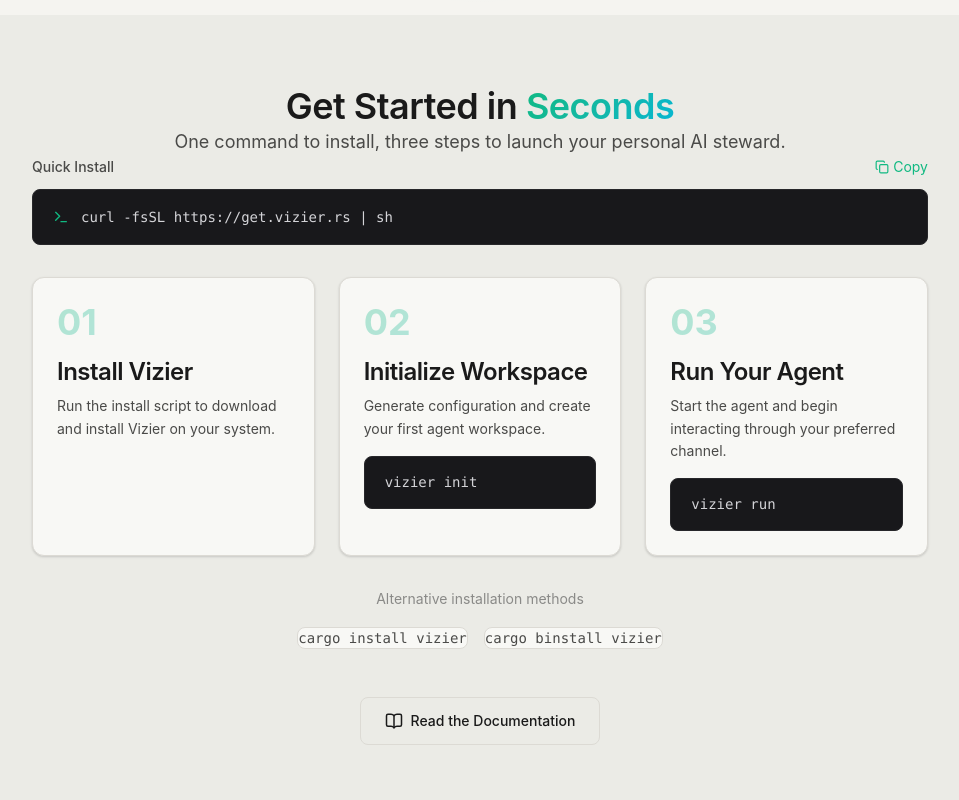
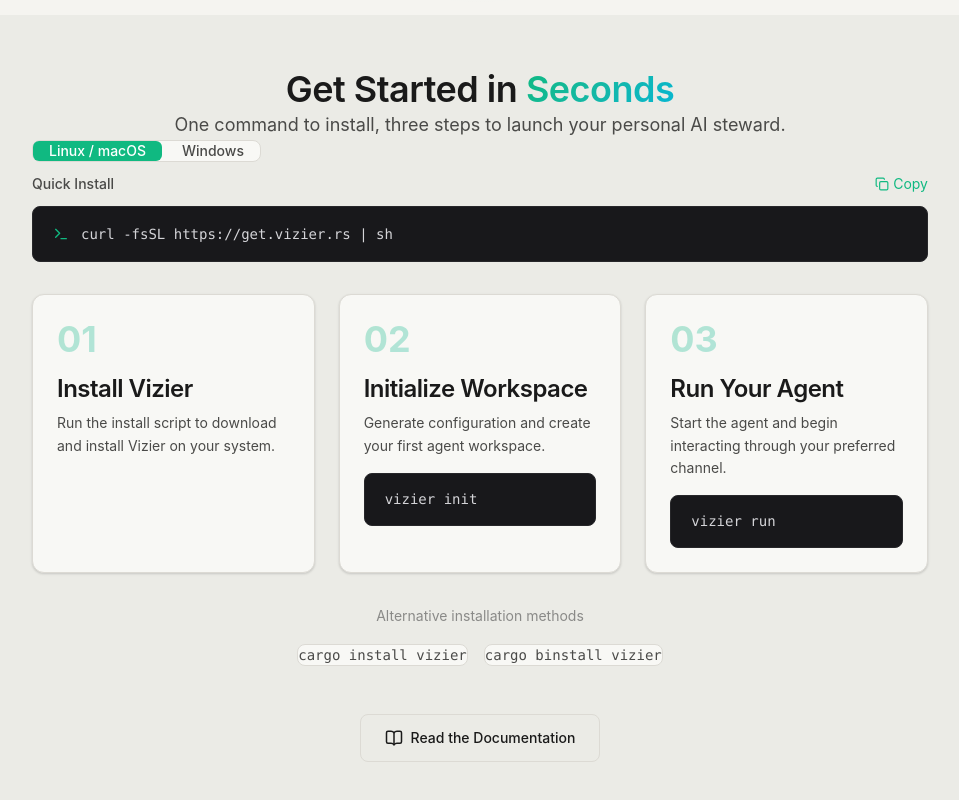
Before and after one commit to vizier-lab/vizier-landing, a React (Vite) app: page / in a window 1280 px wide. Shown: the part 785-1585 px from the top of the page, without its empty margins (160-1119 px from the left). Built offline with nearby package versions, Linux system fonts and the light colour scheme.

Commit message:
feat: add windows link

```diff
--- a/src/components/Quickstart.tsx
+++ b/src/components/Quickstart.tsx
@@ -1,9 +1,17 @@
 import { motion } from 'framer-motion';
 import { useInView } from 'framer-motion';
-import { useRef, useState } from 'react';
-import { Copy, Check, Terminal, BookOpen } from 'lucide-react';
+import { useRef, useState, useEffect } from 'react';
+import { Copy, Check, Terminal, BookOpen, Download } from 'lucide-react';
 
 const installCommand = 'curl -fsSL https://get.vizier.rs | sh';
+const windowsInstallerUrl = '#'; // TODO: replace with actual release page URL
+
+type OsTab = 'linux-mac' | 'windows';
+
+function detectOs(): OsTab {
+  if (typeof navigator === 'undefined') return 'linux-mac';
+  return navigator.userAgent.toLowerCase().includes('win') ? 'windows' : 'linux-mac';
+}
 
 const quickstartSteps = [
   {
@@ -34,6 +42,12 @@
   const ref = useRef(null);
   const isInView = useInView(ref, { once: true, margin: "-100px" });
   const [copied, setCopied] = useState(false);
+  const [activeTab, setActiveTab] = useState<OsTab>('linux-mac');
+
+  const os = detectOs();
+  useEffect(() => {
+    setActiveTab(os);
+  }, [os]);
 
   const copyToClipboard = (text: string) => {
     navigator.clipboard.writeText(text);
@@ -75,6 +89,32 @@
           className="mb-16"
         >
           <div className="mx-auto">
+            {/* OS Tabs */}
+            <div className="flex items-center gap-1 mb-3! p-1 rounded-lg w-fit"
+              style={{ backgroundColor: 'var(--surface)', border: '1px solid var(--border)' }}
+            >
+              {([
+                { id: 'linux-mac', label: 'Linux / macOS' },
+                { id: 'windows', label: 'Windows' },
+              ] as { id: OsTab; label: string }[]).map((tab) => (
+                <button
+                  key={tab.id}
+                  onClick={() => setActiveTab(tab.id)}
+                  className="px-4! py-1.5 rounded-md text-sm font-medium transition-all"
+                  style={
+                    activeTab === tab.id
+                      ? { backgroundColor: 'var(--accent-primary)', color: '#fff' }
+                      : { color: 'var(--text-secondary)' }
+                  }
+                >
+                  {tab.label}
+                </button>
+              ))}
+            </div>
+
+            {/* Linux / macOS */}
+            {activeTab === 'linux-mac' && (
+              <>
                 <div className="flex items-center justify-between mb-3!">
                   <span
                     className="text-sm font-medium"
@@ -95,6 +135,24 @@
                   <Terminal size={16} style={{ color: 'var(--accent-primary)' }} />
                   <code className="flex-1">{installCommand}</code>
                 </div>
+              </>
+            )}
+
+            {/* Windows */}
+            {activeTab === 'windows' && (
+              <div className="flex flex-col items-start gap-3 mb-3!">
+                <p className="text-sm" style={{ color: 'var(--text-secondary)' }}>
+                  Download the installer from the releases page and run it to install Vizier.
+                </p>
+                <a
+                  href={windowsInstallerUrl}
+                  className="btn btn-primary flex items-center gap-3"
+                >
+                  <Download size={16} />
+                  Windows Installer
+                </a>
+              </div>
+            )}
           </div>
         </motion.div>
 
```
Lines whose indentation alone changed are shown as unchanged.
